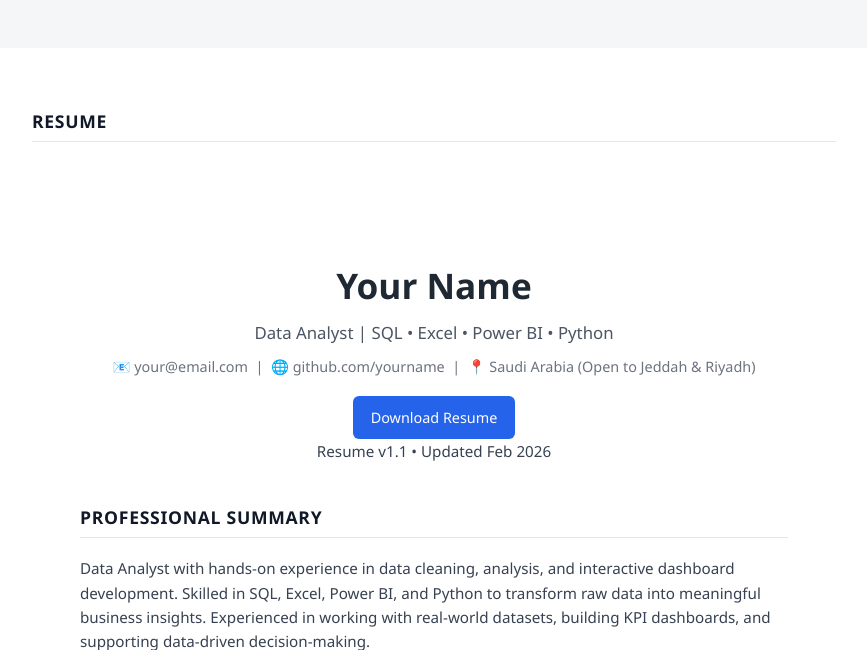
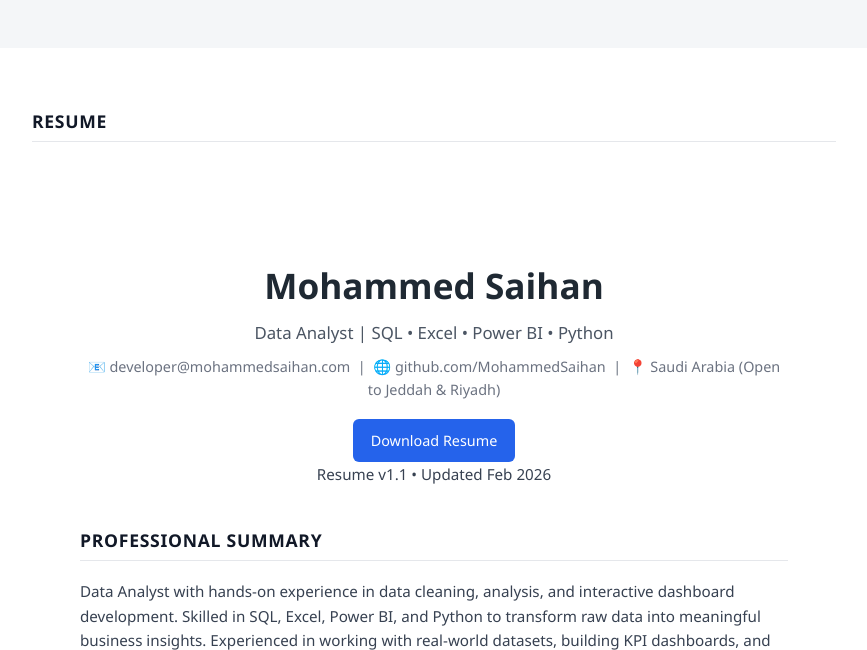
Before and after one commit to MohammedSaihan/resume-mohammedsaihan, a Flask app: page /resume in a window 1280 px wide. Shown: the part 57-707 px from the top of the page, without its empty margins (206-1073 px from the left). Run offline with Flask 3, Linux system fonts and the light colour scheme.

Commit message:
modified some details in resume.html file

```diff
--- a/templates/resume.html
+++ b/templates/resume.html
@@ -6,12 +6,12 @@
 
 
     <header>
-        <h1>Your Name</h1>
+        <h1>Mohammed Saihan</h1>
         <p class="subtitle">Data Analyst | SQL • Excel • Power BI • Python</p>
 
         <p class="contact">
-            📧 your@email.com &nbsp;|&nbsp;
-            🌐 github.com/yourname &nbsp;|&nbsp;
+            📧 developer@mohammedsaihan.com &nbsp;|&nbsp;
+            🌐 github.com/MohammedSaihan &nbsp;|&nbsp;
             📍 Saudi Arabia (Open to Jeddah & Riyadh)
         </p>
 
```
